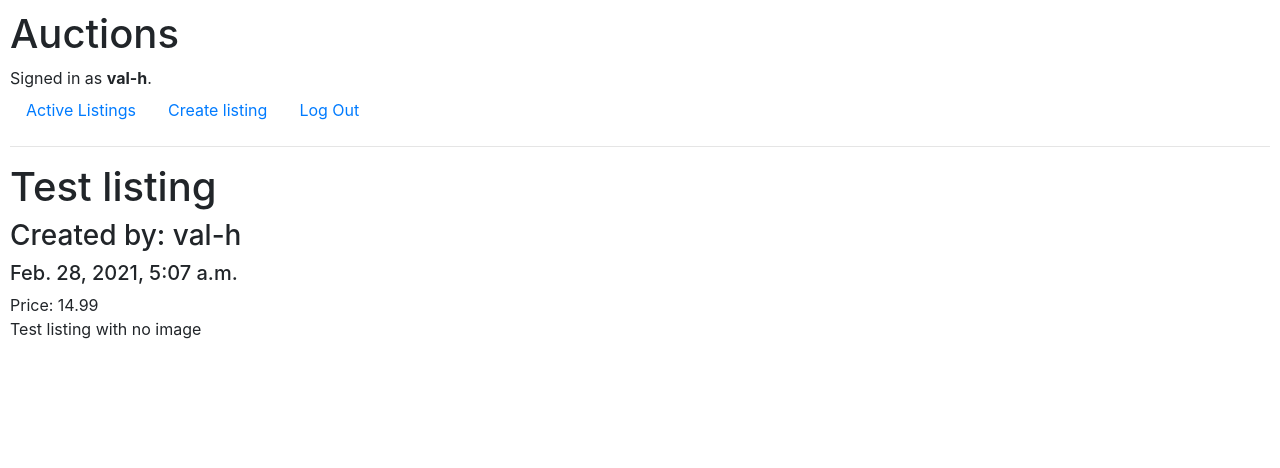
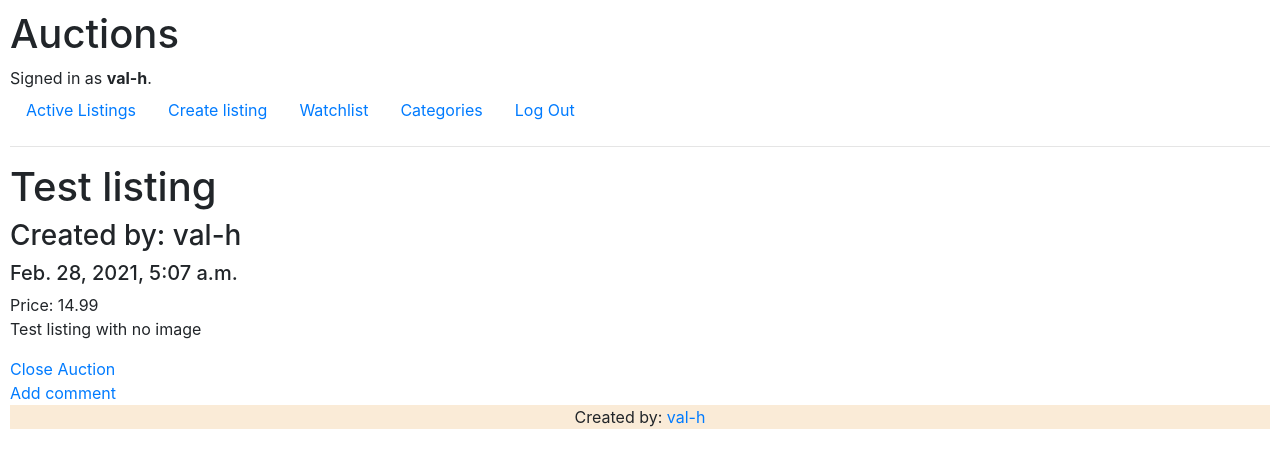
Before and after one commit to val-h/cs50w-prj-2, a Django app: page /listing/16 in a window 1280 px wide. Shown: the top 468 px of the page. Run offline with Django 3.2, Linux system fonts and the light colour scheme; a user stored in the database is signed in; data comes from the database, SQL or seed files in the repository; both versions use the stored data as it was after the commit; some libraries are stand-ins or nearby versions.

Commit message:
paths and templates - finished, most functionality - done

```diff
--- a/auctions/models.py
+++ b/auctions/models.py
@@ -28,6 +28,10 @@ class Category(models.Model):
     title = models.CharField(max_length=40)
     description = models.TextField()
 
+    # Many to one field for listings needed
+    # listings = models.ManyToOneRel(Listing)
+    listings = None # temp
+
     # See how to implement it with a function
     number_of_listings = IntegerField(default=0)
 
@@ -39,14 +43,12 @@ class Listing(models.Model):
     description = models.TextField()
     owner = models.ForeignKey(User, on_delete=models.CASCADE)
     date = models.DateTimeField(auto_now_add=True)
-    # Highly unlikely to delete Categories, unless i allow users to
-    # create categories but just in case, if category is deleted, the
-    # listing will survive.
-    category = models.ForeignKey(Category, on_delete=models.PROTECT)
     price = models.DecimalField(max_digits=12, decimal_places=2)
+    # bids = models.ManyToOneRel(Bid, on_delete=models.PROTECT, related_name='current_bids')
 
     # Optional
     image = models.ImageField(upload_to="images/", blank=True)
+    category = models.ForeignKey(Category, on_delete=models.PROTECT, blank=True)
 
     def __str__(self) -> str:
         return f"{self.title}, created by: {self.owner}"
--- a/auctions/templates/auctions/create_listing.html
+++ b/auctions/templates/auctions/create_listing.html
@@ -1,7 +1,7 @@
 {% extends 'auctions/layout.html' %}
 
 {% block body %}
-Placeholder
+<h3>{{ form.non_field_errors }}</h3>
 <form action="{% url 'auctions:create_listing' %}" method="POST" enctype="multipart/form-data">
     {% csrf_token %}
     {{ form.as_p }}
--- a/auctions/templates/auctions/layout.html
+++ b/auctions/templates/auctions/layout.html
@@ -25,6 +25,12 @@
                 <a class="nav-link" href="{% url 'auctions:create_listing' %}">Create listing</a>
             </li>
             <li class="nav-item">
+                <a class="nav-link" href="{% url 'auctions:watchlist' %}">Watchlist</a>
+            </li>
+            <li class="nav-item">
+                <a class="nav-link" href="{% url 'auctions:categories' %}">Categories</a>
+            </li>
+            <li class="nav-item">
                 <a class="nav-link" href="{% url 'auctions:logout' %}">Log Out</a>
             </li>
             {% else %}
@@ -39,5 +45,8 @@
         <hr>
         {% block body %}
         {% endblock %}
+        <footer style="text-align: center; background-color: antiquewhite;">
+            <div>Created by: <a href="https://github.com/val-h" target="_blank">val-h</a></div>
+        </footer>
     </body>
 </html>
--- a/auctions/templates/auctions/listing.html
+++ b/auctions/templates/auctions/listing.html
@@ -11,8 +11,10 @@
     {% if listing.image %}
     <div>
         <!-- Problem with the image file for listings -->
-        <img src="{{ listing.image.url }}" alt="Listing Image">
-        Listing caption
+        {% if listing.image %}
+            <img src="{{ listing.image.url }}" alt="Listing Image">
+            Listing caption
+        {% endif %}
     </div>
     {% endif %}
     <p>
@@ -20,4 +22,19 @@
     </p>
 </div>
 
+{% if listing.owner == user %}
+    <a href="#">Close Auction</a>
+<!-- Bids -->
+{% elif user.is_authenticated %}
+<div>
+    <!-- To be a form -->
+    <a href="#">Bid</a>
+</div>
+{% endif %}
+
+<!-- Comments -->
+<div>
+    <a href="#">Add comment</a>
+</div>
+
 {% endblock %}
--- a/auctions/urls.py
+++ b/auctions/urls.py
@@ -12,4 +12,7 @@ urlpatterns = [
     # my paths
     path("create_listing/", views.create_listing, name="create_listing"),
     path("listing/<int:listing_id>", views.listing_view, name="listing"),
+    path("watchlist/", views.watchlist_view, name='watchlist'),
+    path("categories/", views.categories_view, name='categories'),
+    path("categories/<int:category_id>", views.category_view, name='category'),
 ]
--- a/auctions/views.py
+++ b/auctions/views.py
@@ -6,7 +6,7 @@ from django.http import HttpResponse, HttpResponseRedirect
 from django.shortcuts import render, redirect
 from django.contrib.auth.decorators import login_required
 
-from .models import Listing, User
+from .models import Category, Listing, User
 from .forms import ListingForm
 
 def index(request):
@@ -79,12 +79,17 @@ def register(request):
 def create_listing(request):
     if request.method == 'POST':
         # Never forget the request.FILES...
+        # source: https://djangocentral.com/uploading-images-with-django/
         form = ListingForm(request.POST, request.FILES)
         if form.is_valid():
             new_listing = form.save(commit=False)
             new_listing.owner = request.user
             new_listing.save()
             return redirect('auctions:index')
+        else:
+            return render(request, 'auctions/create_listing.html', {
+                'form': form,
+            })
     else:
         form = ListingForm()
         return render(request, 'auctions/create_listing.html', {
@@ -98,3 +103,22 @@ def listing_view(request, listing_id):
         # look for how i set up the images on the blog app
         'listing': listing,
     })
+
+@login_required
+def watchlist_view(request):
+    watchlist = None # To get current watchlist for a user
+    return render(request, 'auctions/watchlist.html', {
+        'watchlist': watchlist,
+    })
+
+def categories_view(request):
+    categories = Category.objects.all()
+    return render(request, 'auctions/categories.html', {
+        'categories': categories,
+    })
+
+def category_view(request, category_id):
+    category = Category.objects.get(id=category_id)
+    return render(request, 'auctions/category.html', {
+        'category': category,
+    })
```
Also changed, not shown: auctions/forms.py (+57 -2 lines), auctions/templates/auctions/categories.html (added, +13 -0 lines), auctions/templates/auctions/category.html (added, +13 -0 lines), auctions/templates/auctions/index.html (+10 -2 lines), auctions/templates/auctions/watchlist.html (added, +13 -0 lines), commerce/settings.py (+13 -1 lines), auctions/migrations/0002_auto_20210228_0523.py (added), auctions/migrations/0003_auto_20210228_0526.py (added), auctions/migrations/0004_auto_20210228_0528.py (added), db.sqlite3, media/images/nigh_sky.jpg (deleted).
